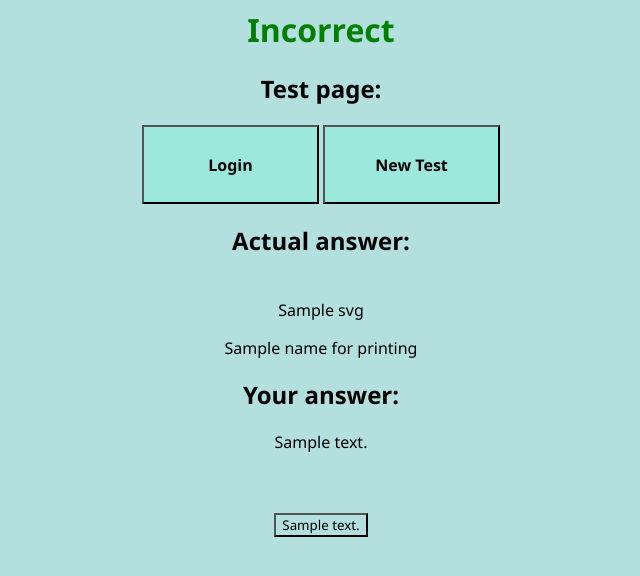
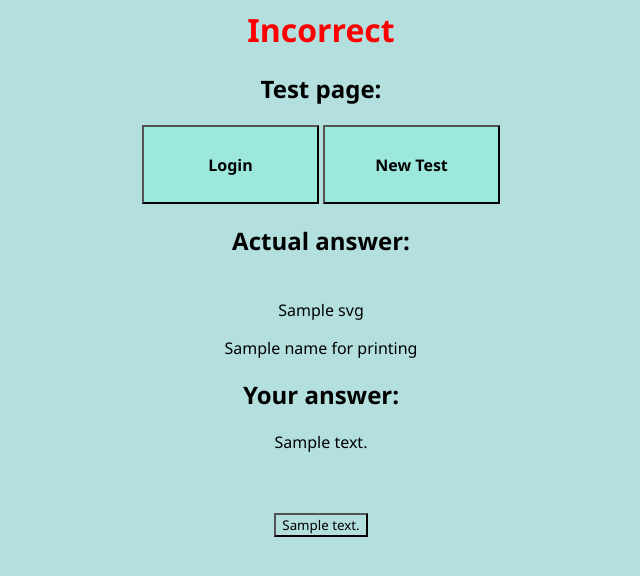
Before and after one commit to Tridentium/NEA, a Django app: template Frontend/tester/templates/tester/answer.html in a window 1280 px wide. Shown: the top 576 px of the page, without its empty margins (319-959 px from the left). Run offline with Django 5.2, Linux system fonts and the light colour scheme; the template is opened without the code that fills it: most values are stand-ins (such as "Sample title", 1, 10 or a date in 2020).

Commit message:
Colour Stuff

```diff
--- a/Frontend/tester/templates/tester/answer.html
+++ b/Frontend/tester/templates/tester/answer.html
@@ -27,9 +27,11 @@
     <script>
       if (document.getElementById("user_answer").innerHTML.toLowerCase() == document.getElementById("nameForPrinting").innerHTML.toLocaleLowerCase()) {
         document.getElementById("Outcome").innerHTML = "Correct";
+        document.getElementById("Outcome").style = "color: green";
       }
       else{
         document.getElementById("Outcome").innerHTML = "Incorrect";
+        document.getElementById("Outcome").style = "color: red";
       }
     </script>
         <form action="{% url 'tester:newquestion' %}" method="post">
```
Also changed, not shown: Frontend/db.sqlite3.
